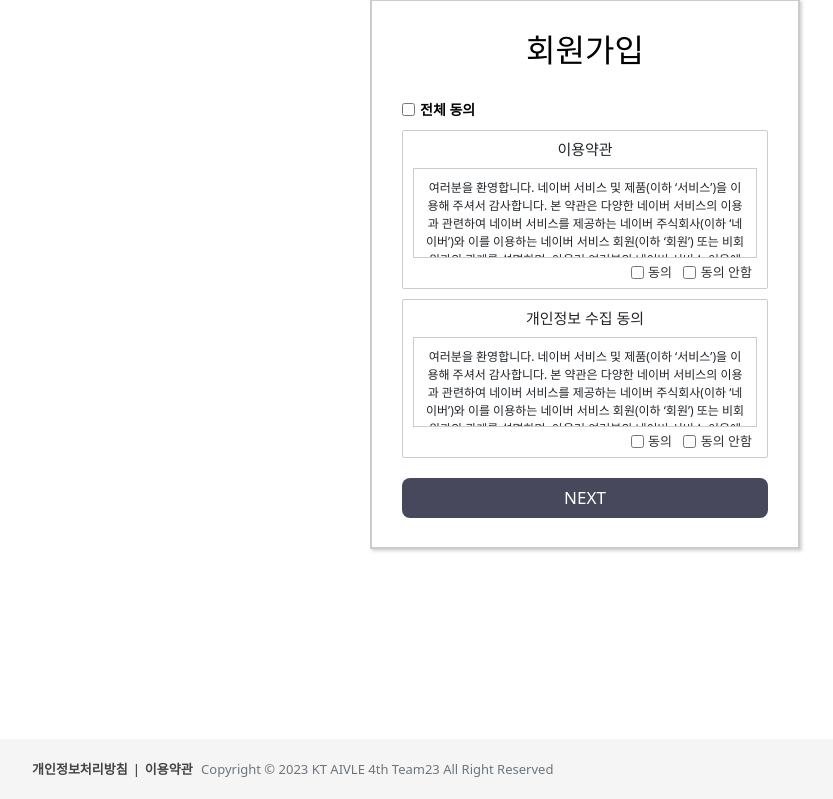
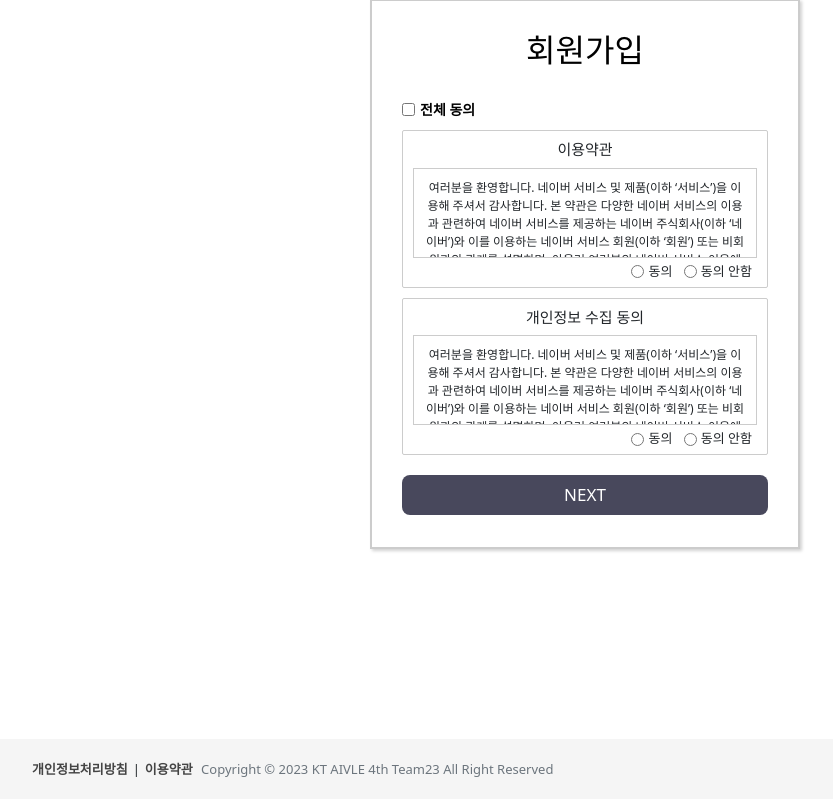
Before and after one commit to dfkjdsfisdjfk/AIVLE_TEAM23_BigProject, a Django app: page /accounts/signup_consent/ in a window 1280 px wide. Shown: the part 109-908 px from the top of the page, without its empty margins (55-888 px from the left). Run offline with Django 4.2, Linux system fonts and the light colour scheme; some libraries are stand-ins or nearby versions.

Commit message:
signup_consent 동의 버튼 체크 및 다음 버튼 활성화 기능 추가

```diff
--- a/tasty_korean_language/accounts/static/css/accounts_style.css
+++ b/tasty_korean_language/accounts/static/css/accounts_style.css
@@ -10,7 +10,7 @@
   margin: 50px auto;
 }
 
-.wrapper form label {
+.wrapper form > label {
   display: block;
   width: 70%;
   font-size: 17px;
@@ -18,7 +18,7 @@
   margin: 10px auto 3px auto;
 }
 
-.wrapper form label:first-child {
+.wrapper form > label:first-child {
   margin: 0px auto 3px auto;
 }
 
@@ -154,12 +154,12 @@
   width: calc(100% - 30px);
 }
 
-.anim span {
+.anim label {
   font-size: 13px;
   vertical-align: middle;
 }
 
-.anim input.checkbox {
+.anim input[type=radio] {
   margin-left: 7px;
   vertical-align: middle;
 }
@@ -205,6 +205,10 @@
   color: white;
 }
 
+.btn.next.disable {
+  pointer-events: none;
+}
+
 .signup-wrapper > p {
   width: 70%;
   margin: 0 auto;
--- a/tasty_korean_language/accounts/templates/registration/signup_consent.html
+++ b/tasty_korean_language/accounts/templates/registration/signup_consent.html
@@ -12,7 +12,7 @@ TKL: Sign up
 {% block content %}
 <div class="wrapper signup-wrapper">
     <h2>회원가입</h2>
-    <div class="signup-check"><input type="checkbox" class="checkbox" required=""><span>전체 동의</span> </div>
+    <div class="signup-check"><input id="check-all" type="checkbox"><span>전체 동의</span> </div>
     <div class="form-wrapper">
         <p>이용약관</p>
         <form action="#" method="post">
@@ -46,13 +46,12 @@ TKL: Sign up
                 </p>
             </div>
             <div class="wthree-text">
-                <label class="anim">
-                    <input type="checkbox" class="checkbox" required="">
-                    <span>동의</span>
-                    <input type="checkbox" class="checkbox" required="">
-                    <span>동의 안함</span>
-                </label>
-                <div class="clear"> </div>
+                <div class="anim">
+                    <input type="radio" name="service" id="service-agree" class="agree">
+                    <label for="service-agree">동의</label>
+                    <input type="radio" name="service" id="service-disagree" class="disagree">
+                    <label for="service-disagree">동의 안함</label>
+                </div>
             </div>
         </form>
     </div>
@@ -89,16 +88,46 @@ TKL: Sign up
                 </p>
             </div>
             <div class="wthree-text">
-                <label class="anim">
-                    <input type="checkbox" class="checkbox" required="">
-                    <span>동의</span>
-                    <input type="checkbox" class="checkbox" required="">
-                    <span>동의 안함</span>
-                </label>
-                <div class="clear"> </div>
+                <div class="anim">
+                    <input type="radio" name="privacy" id="privacy-agree" class="agree">
+                    <label for="privacy-agree">동의</label>
+                    <input type="radio" name="privacy" id="privacy-disagree" class="disagree">
+                    <label for="privacy-disagree">동의 안함</label>
+                </div>
             </div>
         </form>
     </div>
-    <div class="signup-next"><a class="btn next" href="{% url 'signup' %}">NEXT</a></div>
+    <div class="signup-next">
+        <a class="btn next disable" href="{% url 'signup' %}">NEXT</a>
+    </div>
 </div>
+
+<script type="text/javascript" src="https://code.jquery.com/jquery-3.5.1.js"></script>
+<script>
+    // 전체 동의 체크
+    $("#check-all").on('click', function(){
+        if ($("#check-all").is(":checked")){
+            $("input[type=radio].agree").prop("checked", true);
+            $('.signup-next .next').removeClass('disable');
+        }
+		else {
+            $("input[type=radio]").prop("checked", false);
+            $('.signup-next .next').addClass('disable');
+        }
+    });
+
+    // 개별 동의 해제 시 전체 동의 체크 변경
+    $('input[type=radio]').on('click', function(){
+        if ($('input[type=radio].agree:checked').length == 2) {
+            $('#check-all').prop('checked', true);
+            $('.signup-next .next').removeClass('disable');
+        }
+        else {
+            $('#check-all').prop('checked', false);
+            $('.signup-next .next').addClass('disable');
+        }
+    });
+
+</script>
+
 {% endblock content %}
```
